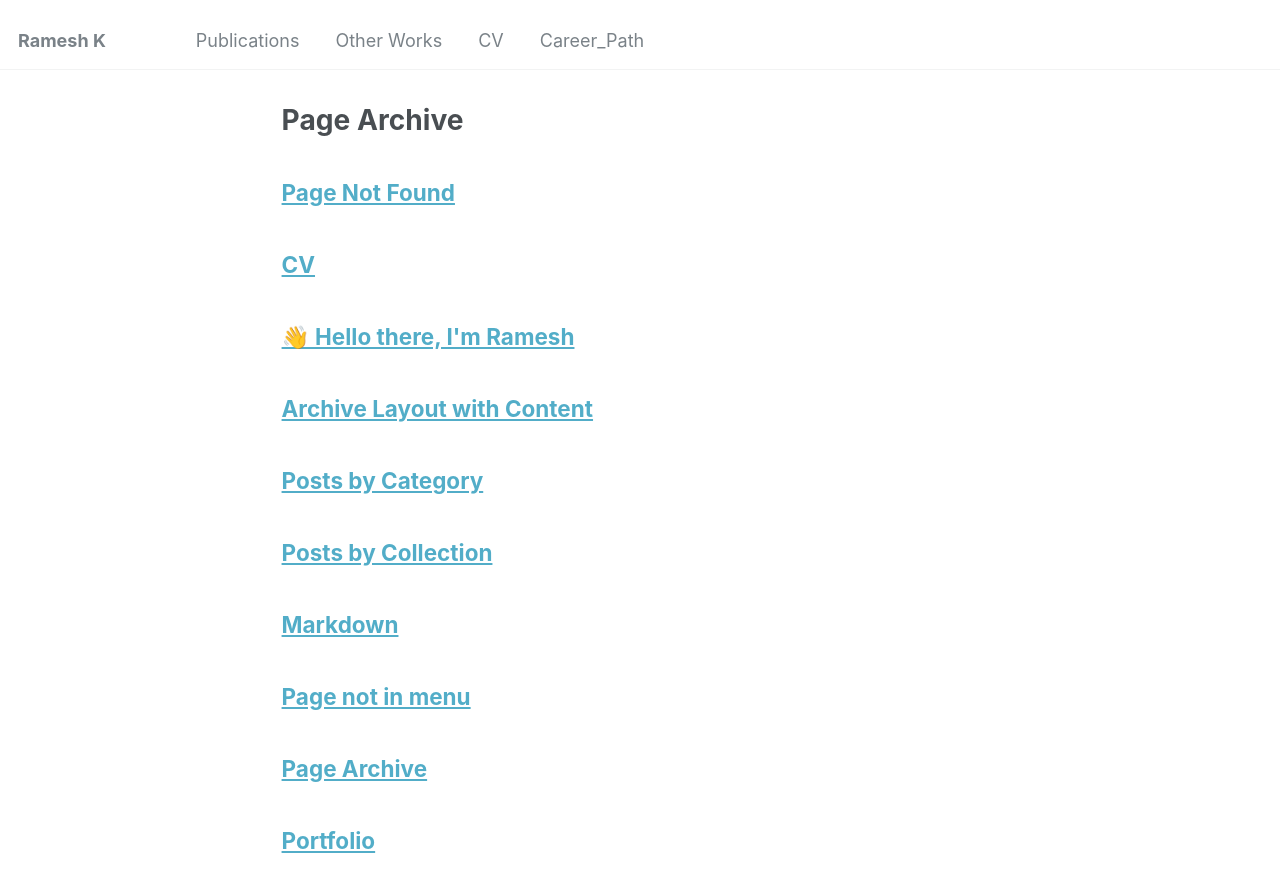
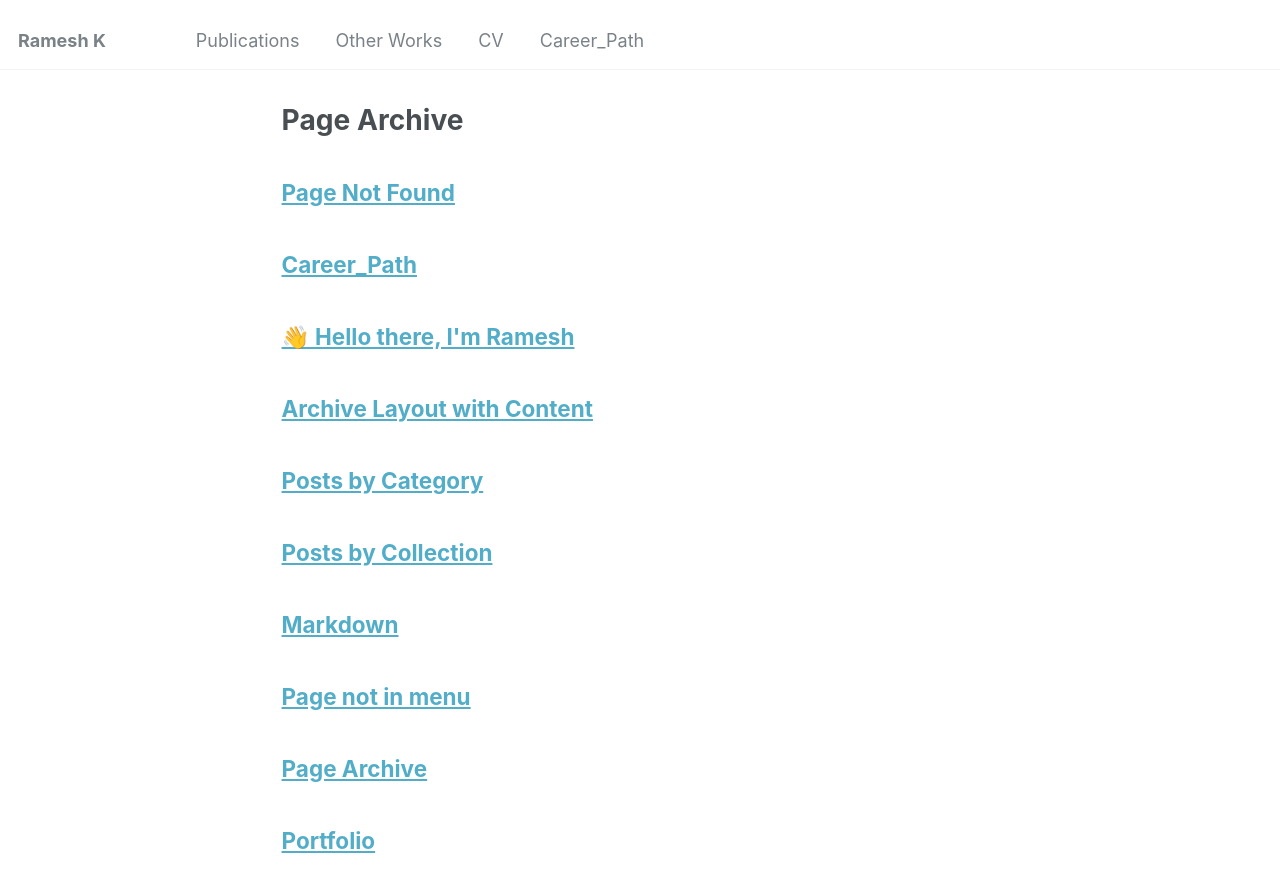
Before and after one commit to KakiRamesh/Ram, a Jekyll site: the page built from _pages/page-archive.html, in a window 1280 px wide and 900 px high. Shown: the top 892 px of the window. Built offline with Jekyll 4.4.1, drawn with Linux system fonts in a browser that asks for light colours.

Commit message:
Update Career.md

```diff
--- a/_pages/Career.md
+++ b/_pages/Career.md
@@ -1,7 +1,7 @@
 ---
 layout: archive
-title: "CV"
-permalink: /cv/
+title: "Career_Path"
+permalink: /career/
 author_profile: true
 redirect_from:
   - /resume
```
